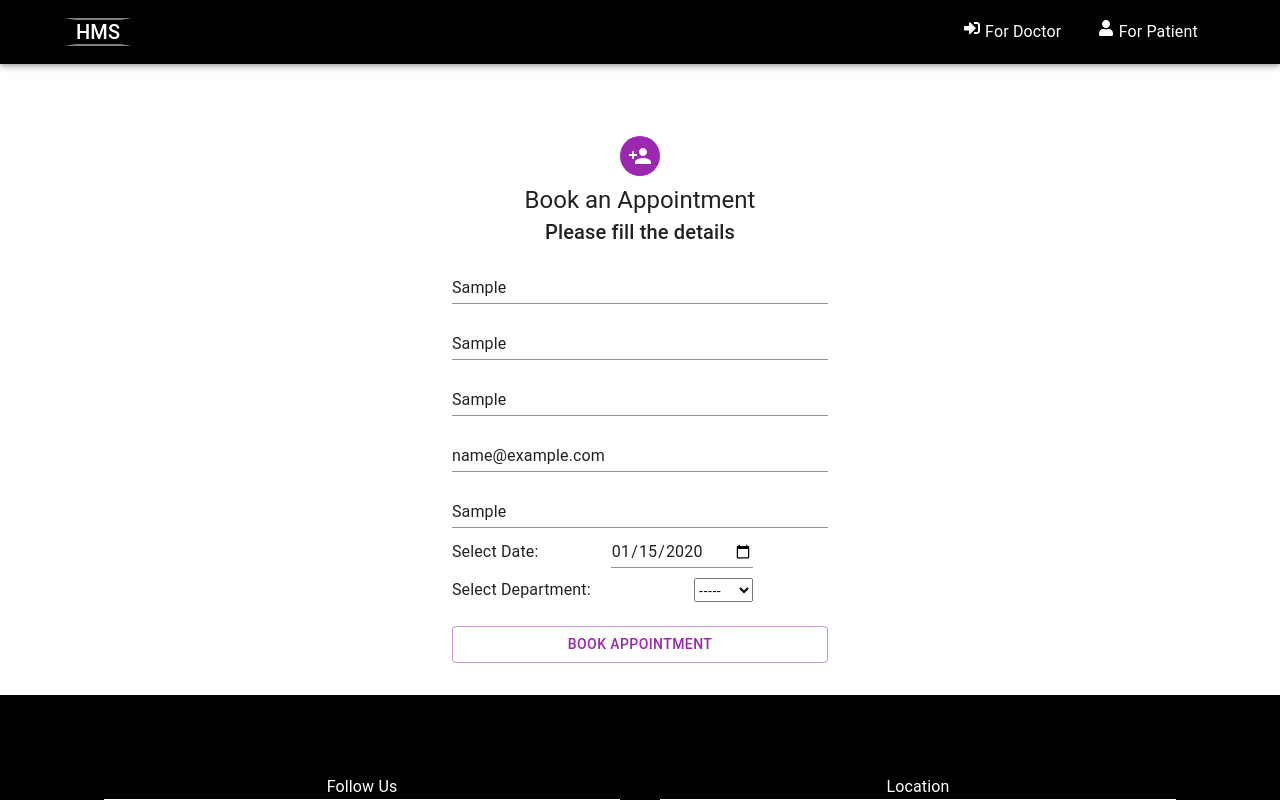
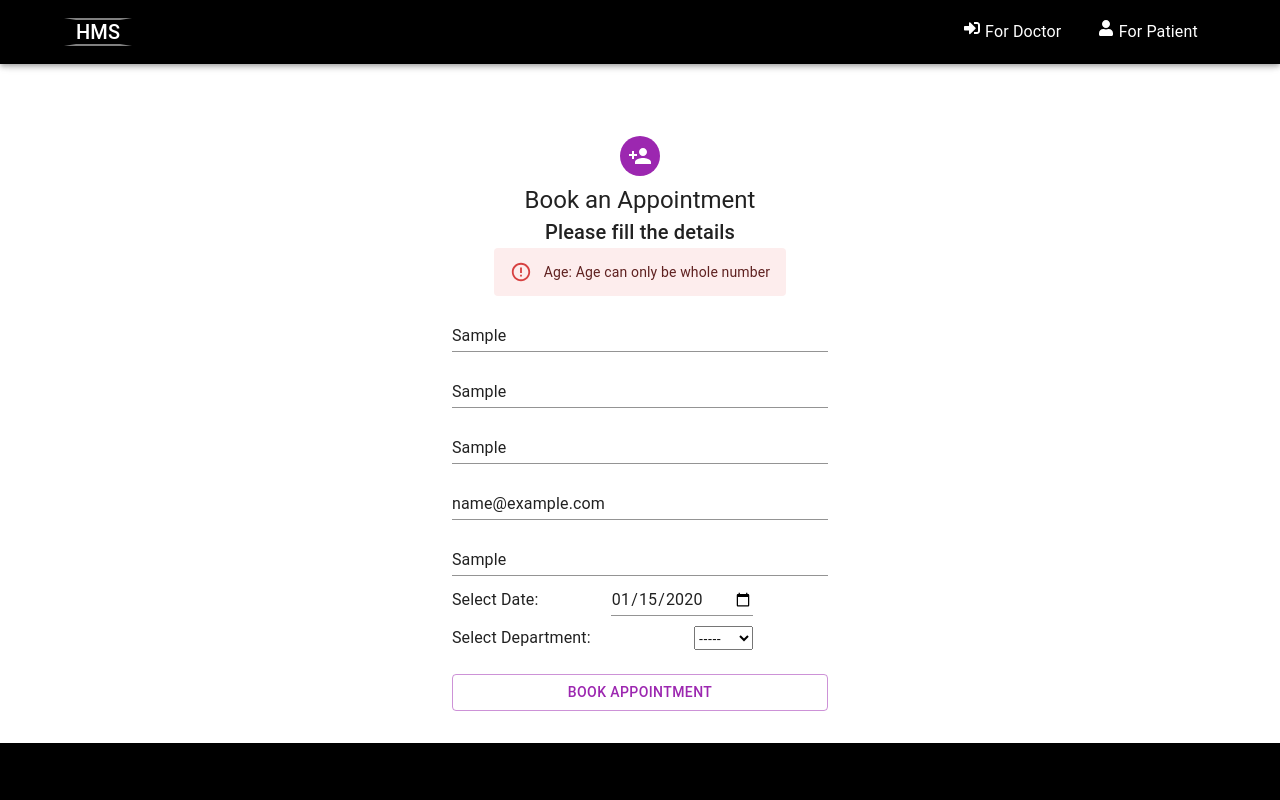
Before and after one commit to Persistent-A/Hospital-Management-System, a React (Create React App) app in the folder frontend/: page /book_appointment in a window 1280 px wide. Both pictures are taken after typing "Sample", "Sample", "Sample", "name@example.com", "Sample", "2020-01-15" into the empty fields and a click on the button "BOOK APPOINTMENT". Shown: the top 800 px of the page. Built offline with nearby package versions, Linux system fonts and the light colour scheme; no server answers.

Commit message:
Form validation regex

```diff
--- a/frontend/src/pages/BookAppointment.jsx
+++ b/frontend/src/pages/BookAppointment.jsx
@@ -1,79 +1,127 @@
-import {useState, useEffect, useRef} from 'react'
-import {useSelector, useDispatch} from 'react-redux'
-import {useNavigate} from 'react-router-dom'
-import {toast} from 'react-toastify'
-import {bookAppointment, reset} from '../features/auth/authSlice'
+import { useState, useEffect, useRef } from "react";
+import { useSelector, useDispatch } from "react-redux";
+import { useNavigate } from "react-router-dom";
+import { toast } from "react-toastify";
+import { bookAppointment, reset } from "../features/auth/authSlice";
 // import Spinner from '../components/Spinner'
 //Material-UI
-import Button from '@mui/material/Button'
-import TextField from '@mui/material/TextField'
-import Box from '@mui/material/Box'
-import { createTheme, ThemeProvider } from '@mui/material/styles';
-import CssBaseline from '@mui/material/CssBaseline';
-import Container from '@mui/material/Container';
-import PersonAddIcon from '@mui/icons-material/PersonAdd';
-import Avatar from '@mui/material/Avatar';
-import Typography from '@mui/material/Typography';
+import Button from "@mui/material/Button";
+import TextField from "@mui/material/TextField";
+import Box from "@mui/material/Box";
+import { createTheme, ThemeProvider } from "@mui/material/styles";
+import CssBaseline from "@mui/material/CssBaseline";
+import Container from "@mui/material/Container";
+import PersonAddIcon from "@mui/icons-material/PersonAdd";
+import Avatar from "@mui/material/Avatar";
+import Typography from "@mui/material/Typography";
+import { Alert } from "@mui/material";
 
 function BookAppointment() {
+  const dropdown = useRef();
+  const [alertMessage, setAlertMessage] = useState("");
+  const [successMessage, setSuccessMessage] = useState("");
 
-    const dropdown = useRef()
+  const [formData, setFormData] = useState({
+    name: "",
+    age: "",
+    phone: "",
+    email: "",
+    address: "",
+    date: "",
+    department: "",
+  });
 
-    const[formData, setFormData] = useState({
-        name: '',
-        age: '',
-        phone: '',
-        email: '',
-        address: '',
-        date: '',
-        department: '',
-    })
+  const { name, age, phone, email, address, date, department } = formData;
 
-    const { name, age, phone, email, address, date, department } = formData
+  const navigate = useNavigate();
+  const dispatch = useDispatch();
 
-    const navigate = useNavigate()
-    const dispatch = useDispatch()
+  const { appointments, isLoading, isError, isSuccess, message } = useSelector(
+    (state) => state.auth
+  );
 
-    const {appointments, isLoading, isError, isSuccess, message} = useSelector(
-        (state) => state.auth
-    )
-
-    useEffect(()=>{
-        if(isError){
-            toast.error(message)
+  useEffect(() => {
+    if (isError) {
+      setSuccessMessage("");
+      setAlertMessage("Error booking an appointment, Try Again");
+      toast.error(message);
     }
 
-        if(isSuccess) {
-            navigate('/')
-            dispatch(reset())
+    if (isSuccess) {
+      setAlertMessage("");
+      setSuccessMessage("Your appointment is booked");
+      setFormData({
+        name: "",
+        age: "",
+        phone: "",
+        email: "",
+        address: "",
+        date: "",
+        department: "",
+      });
+      dispatch(reset());
     }
-    }, [appointments, isError, isSuccess, message, navigate, dispatch])
-
-
+  }, [appointments, isError, isSuccess, message, navigate, dispatch]);
 
   const onChange = (e) => {
     setFormData((prevState) => ({
       ...prevState,
       [e.target.name]: e.target.value,
-        }))
-    }
+    }));
+  };
 
   const onSubmit = (e) => {
-        e.preventDefault()
+    e.preventDefault();
+    const nameRegex = /^[A-Za-z\s]+$/;
+    const ageRegex = /^(?:[1-9][0-9]{0,1}|1[0-4][0-9]|150)$/;
+    const phoneRegex = /^\d{1,10}$/;
+    const emailRegex = /^\w+([.-]?\w+)*@\w+([.-]?\w+)*(\.\w{2,3})+$/;
+    const addressRegex = /^[a-zA-Z0-9\s,'-]*$/;
 
+    const validateForm = () => {
+      if (!nameRegex.test(name)) {
+        setAlertMessage("Name: only alphabets and spaces are allowed");
+        return false;
+      } else if (!ageRegex.test(age)) {
+        setAlertMessage("Age: Age can only be whole number");
+        return false;
+      } else if (!phoneRegex.test(phone)) {
+        setAlertMessage("Phone: Phone number should contains digits only");
+        return false;
+      } else if (!emailRegex.test(email)) {
+        setAlertMessage("Email: Email is invalid");
+        return false;
+      } else if (!addressRegex.test(address)) {
+        setAlertMessage("Address: Invalid address");
+        return false;
+      } else {
+        return true;
+      }
+    };
+
+    if (validateForm()) {
       const appointmentData = {
-            name, age, phone, email, address, date, department
+        name,
+        age,
+        phone,
+        email,
+        address,
+        date,
+        department,
+      };
+      console.log("validated");
+      dispatch(bookAppointment(appointmentData));
     }
-        dispatch(bookAppointment(appointmentData))
-    }
+  };
 
-    if(isLoading){
-        return <h1>Loading....</h1>
+  if (isLoading) {
+    return <h1>Loading....</h1>;
   }
 
   const theme = createTheme();
 
-  return <div style={{minHeight:"70vh"}}>
+  return (
+    <div style={{ minHeight: "70vh" }}>
       <ThemeProvider theme={theme}>
         <Container component="main" maxWidth="xs">
           <CssBaseline />
@@ -81,12 +129,12 @@ function BookAppointment() {
           <Box
             sx={{
               marginTop: 8,
-                  display: 'flex',
-                  flexDirection: 'column',
-                  alignItems: 'center',
+              display: "flex",
+              flexDirection: "column",
+              alignItems: "center",
             }}
           >
-            <Avatar sx={{ m: 1, bgcolor: 'secondary.main' }}>
+            <Avatar sx={{ m: 1, bgcolor: "secondary.main" }}>
               <PersonAddIcon />
             </Avatar>
             <Typography component="h1" variant="h5">
@@ -95,36 +143,138 @@ function BookAppointment() {
             <Typography component="h2" variant="h6">
               Please fill the details
             </Typography>
-            <Box onSubmit={onSubmit} component='form' noValidate sx={{ width: '95%', m: 1}}>
-                <TextField variant="standard" margin="normal" fullWidth type = 'name' id='name' name='name' value={name} placeholder='Enter you name' onChange={onChange} required/>
+            {successMessage && (
+              <Alert severity="success">{successMessage}</Alert>
+            )}
+            {alertMessage && <Alert severity="error">{alertMessage}</Alert>}
+            <Box
+              onSubmit={onSubmit}
+              component="form"
+              noValidate
+              sx={{ width: "95%", m: 1 }}
+            >
+              <TextField
+                variant="standard"
+                margin="normal"
+                fullWidth
+                type="name"
+                id="name"
+                name="name"
+                value={name}
+                placeholder="Enter you name"
+                onChange={onChange}
+                required
+              />
 
-                <TextField variant="standard" margin="normal" fullWidth type = 'age' id='age' name='age' value={age} placeholder='Enter you age' onChange={onChange} required/>
+              <TextField
+                variant="standard"
+                margin="normal"
+                fullWidth
+                type="age"
+                id="age"
+                name="age"
+                value={age}
+                placeholder="Enter you age"
+                onChange={onChange}
+                required
+              />
 
-                <TextField variant="standard" margin="normal" fullWidth type = 'phone' id='phone' name='phone' value={phone} placeholder='Enter you phone' onChange={onChange} required/>
+              <TextField
+                variant="standard"
+                margin="normal"
+                fullWidth
+                type="phone"
+                id="phone"
+                name="phone"
+                value={phone}
+                placeholder="Enter you phone"
+                onChange={onChange}
+                required
+              />
 
-                <TextField variant="standard" margin="normal" fullWidth type = 'email' id='email' name='email' value={email} placeholder='Enter you email' onChange={onChange} required/>
+              <TextField
+                variant="standard"
+                margin="normal"
+                fullWidth
+                type="email"
+                id="email"
+                name="email"
+                value={email}
+                placeholder="Enter you email"
+                onChange={onChange}
+                required
+              />
 
-                <TextField variant="standard" margin="normal" fullWidth type = 'address' id='address' name='address' value={address} placeholder='Enter you address' onChange={onChange} required/>
+              <TextField
+                variant="standard"
+                margin="normal"
+                fullWidth
+                type="address"
+                id="address"
+                name="address"
+                value={address}
+                placeholder="Enter you address"
+                onChange={onChange}
+                required
+              />
 
-                <div style={{ display:"flex", justifyContent: 'space-between', alignItems:"center", width: '80%'}}>
+              <div
+                style={{
+                  display: "flex",
+                  justifyContent: "space-between",
+                  alignItems: "center",
+                  width: "80%",
+                }}
+              >
                 <label>Select Date: </label>
-                    <TextField variant="standard" type = 'date' id='date' name='date' value={date} placeholder='Select date' onChange={onChange}/>
+                <TextField
+                  variant="standard"
+                  type="date"
+                  id="date"
+                  name="date"
+                  value={date}
+                  placeholder="Select date"
+                  onChange={onChange}
+                />
               </div>
-                <div style={{ display:"flex", justifyContent: 'space-between', width: '80%', marginTop: "10px"}}>
+              <div
+                style={{
+                  display: "flex",
+                  justifyContent: "space-between",
+                  width: "80%",
+                  marginTop: "10px",
+                }}
+              >
                 {/* <input type = 'department' id='department' name='department' value={department} placeholder='Select department' onChange={onChange}/> */}
                 <label>Select Department: </label>
-                    <select type='department' name='department' ref={dropdown} onChange={onChange}>
-                        <option value='' defaultChecked>-----</option>
-                        <option value='er'>ER</option>
-                        <option value='neuro'>Neuro</option>
+                <select
+                  type="department"
+                  name="department"
+                  ref={dropdown}
+                  onChange={onChange}
+                >
+                  <option value="" defaultChecked>
+                    -----
+                  </option>
+                  <option value="er">ER</option>
+                  <option value="neuro">Neuro</option>
                 </select>
               </div>
-                <Button variant="outlined" color="secondary" sx={{mt: 3, mb: 3}} fullWidth  type='submit'>Book Appointment</Button>
+              <Button
+                variant="outlined"
+                color="secondary"
+                sx={{ mt: 3, mb: 3 }}
+                fullWidth
+                type="submit"
+              >
+                Book Appointment
+              </Button>
             </Box>
           </Box>
         </Container>
       </ThemeProvider>
     </div>
+  );
 }
 
-export default BookAppointment
+export default BookAppointment;
--- a/frontend/src/pages/Login.jsx
+++ b/frontend/src/pages/Login.jsx
@@ -1,103 +1,150 @@
-import {useState, useEffect} from 'react'
-import { useSelector, useDispatch } from 'react-redux'
-import { useNavigate } from 'react-router-dom'
-import { toast } from 'react-toastify'
-import { login } from '../features/auth/authSlice'
-import Spinner from '../components/Spinner'
-import Button from '@mui/material/Button'
-import TextField from '@mui/material/TextField'
-import Box from '@mui/material/Box'
-import Avatar from '@mui/material/Avatar';
-import LockOutlinedIcon from '@mui/icons-material/LockOutlined';
-import Typography from '@mui/material/Typography';
-import { createTheme, ThemeProvider } from '@mui/material/styles';
-import CssBaseline from '@mui/material/CssBaseline';
-import Container from '@mui/material/Container';
-
+import { useState, useEffect } from "react";
+import { useSelector, useDispatch } from "react-redux";
+import { useNavigate } from "react-router-dom";
+import { toast } from "react-toastify";
+import { login } from "../features/auth/authSlice";
+// import Spinner from "../components/Spinner";
+import Button from "@mui/material/Button";
+import TextField from "@mui/material/TextField";
+import Box from "@mui/material/Box";
+import Avatar from "@mui/material/Avatar";
+import LockOutlinedIcon from "@mui/icons-material/LockOutlined";
+import Typography from "@mui/material/Typography";
+import { createTheme, ThemeProvider } from "@mui/material/styles";
+import CssBaseline from "@mui/material/CssBaseline";
+import Container from "@mui/material/Container";
+import { Alert } from "@mui/material";
+import CircularProgress from "@mui/material/CircularProgress";
 
 function Login() {
+  const [alertMessage, setAlertMessage] = useState("");
 
-    const[formData, setFormData] = useState({
-        employee_id: '',
-        password: '',
-    })
+  const [formData, setFormData] = useState({
+    employee_id: "",
+    password: "",
+  });
 
-    const { employee_id, password } = formData
+  const { employee_id, password } = formData;
 
-    const navigate = useNavigate()
-    const dispatch = useDispatch()
+  const navigate = useNavigate();
+  const dispatch = useDispatch();
 
   const { doctor, isLoading, isError, isSuccess, message } = useSelector(
     (state) => state.auth
-    )
+  );
 
   useEffect(() => {
     if (isError) {
-        toast.error(message)
+      toast.error(message);
+      setAlertMessage(message);
     }
 
-      if (isSuccess && doctor ) {
+    if (isSuccess && doctor) {
       // dispatch(doctorsAppointments())
-        navigate('/select_appointment_date/')
+      navigate("/select_appointment_date/");
     }
-    }, [doctor, isError, isSuccess, message, navigate, dispatch])
+  }, [doctor, isError, isSuccess, message, navigate, dispatch]);
 
   const onChange = (e) => {
     setFormData((prevState) => ({
       ...prevState,
       [e.target.name]: e.target.value,
-        }))
-    }
+    }));
+  };
 
   const onSubmit = (e) => {
-        e.preventDefault()
+    e.preventDefault();
 
     const doctorData = {
       employee_id,
       password,
-      }
+    };
 
-      dispatch(login(doctorData))
-    }
+    dispatch(login(doctorData));
+  };
 
   if (isLoading) {
-      return <Spinner />
+    return (
+      <Box
+        sx={{
+          display: "flex",
+          justifyContent: "center",
+          alignItems: "center",
+          minHeight: "77.5vh",
+        }}
+      >
+        <CircularProgress />
+      </Box>
+    );
   }
 
   const theme = createTheme();
 
   return (
-    <div style={{minHeight:"70vh"}}>
+    <div style={{ minHeight: "70vh" }}>
       <ThemeProvider theme={theme}>
         <Container component="main" maxWidth="xs">
           <CssBaseline />
           <Box
             sx={{
               marginTop: 8,
-              display: 'flex',
-              flexDirection: 'column',
-              alignItems: 'center',
+              display: "flex",
+              flexDirection: "column",
+              alignItems: "center",
             }}
           >
-          <Avatar sx={{ m: 1, bgcolor: 'secondary.main' }}>
+            <Avatar sx={{ m: 1, bgcolor: "secondary.main" }}>
               <LockOutlinedIcon />
             </Avatar>
             <Typography component="h1" variant="h5">
               Sign in
             </Typography>
 
-          <Box onSubmit={onSubmit} component='form' noValidate sx={{ mt: 1 }}>
-            <TextField autoFocus variant="standard" margin="normal" fullWidth required type='employee_id' id='employee_id' name='employee_id' value={employee_id} placeholder='Enter you employee_id' onChange={onChange}/>
+            {alertMessage && <Alert severity="error">{alertMessage}</Alert>}
 
-            <TextField variant="standard" margin="normal" fullWidth required type='password' id='password' name='password' value={password} placeholder='Enter you password' onChange={onChange}/>
+            <Box onSubmit={onSubmit} component="form" noValidate sx={{ mt: 1 }}>
+              <TextField
+                autoFocus
+                variant="standard"
+                margin="normal"
+                fullWidth
+                required
+                type="employee_id"
+                id="employee_id"
+                name="employee_id"
+                value={employee_id}
+                placeholder="Enter you employee_id"
+                onChange={onChange}
+              />
 
-            <Button variant="outlined" color="secondary" sx={{mt: 2, mb: 5}} fullWidth  type='submit'>Login</Button>
+              <TextField
+                variant="standard"
+                margin="normal"
+                fullWidth
+                required
+                type="password"
+                id="password"
+                name="password"
+                value={password}
+                placeholder="Enter you password"
+                onChange={onChange}
+              />
+
+              <Button
+                variant="outlined"
+                color="secondary"
+                sx={{ mt: 2, mb: 5 }}
+                fullWidth
+                type="submit"
+              >
+                Login
+              </Button>
             </Box>
           </Box>
         </Container>
       </ThemeProvider>
     </div>
-  )
+  );
 }
 
-export default Login
+export default Login;
--- a/frontend/src/pages/SelectAppointmentDate.jsx
+++ b/frontend/src/pages/SelectAppointmentDate.jsx
@@ -14,7 +14,7 @@ import CardContent from "@mui/material/CardContent";
 // import Scrollbars from "react-custom-scrollbars";
 
 function SelectAppointmentDate() {
-  const [selectedDate, setSelectedDate] = useState("");
+  const [selectedDate, setSelectedDate] = useState("2023-06-04");
   const dispatch = useDispatch();
   const { doctor, appointments } = useSelector((state) => state.auth);
   const [allAppointments, setAllAppointments] = useState([]);
```
Also changed, not shown: 2 other files (tests, documents, lock files or other folders). Lines whose indentation alone changed are shown as unchanged.
